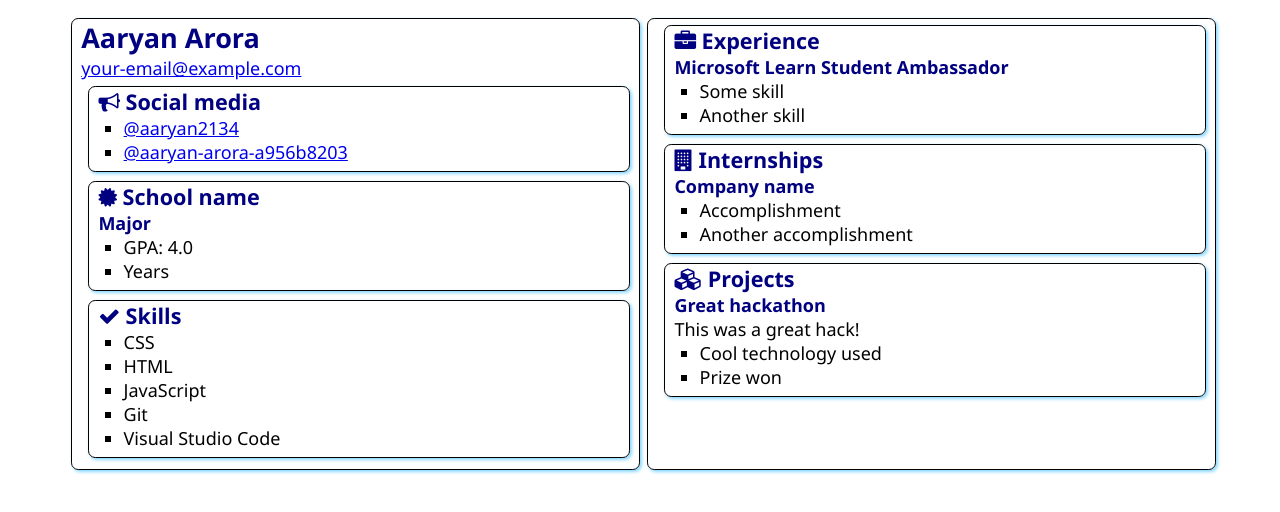
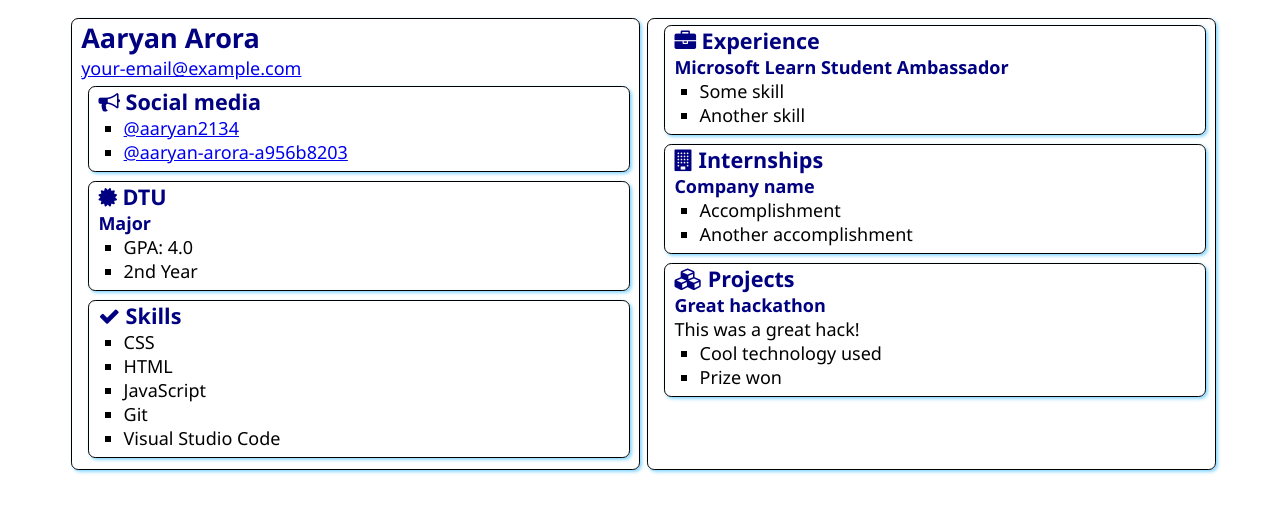
Before and after one commit to aaryan2134/SATechnicalOnboarding, a plain HTML site: page src/index.html in a window 1280 px wide. Drawn offline with Linux system fonts and the light colour scheme.

Commit message:
Updated details

```diff
--- a/src/index.html
+++ b/src/index.html
@@ -13,7 +13,7 @@
     <main>
         <article class="box">
             <h1>Aaryan Arora</h1>
-            <div><a href="mailto:your.email@example.com">your-email@example.com</a></div>
+            <div><a href="mailto:aaryan2134@gmail.com">your-email@example.com</a></div>
 
             <section class="box">
                 <h2>
@@ -30,12 +30,12 @@
                 <div class="education">
                     <h2>
                         <i class="fa fa-certificate" aria-hidden="true"></i>
-                        School name
+                        DTU
                     </h2>
                     <h3>Major</h3>
                     <ul>
                         <li>GPA: 4.0</li>
-                        <li>Years</li>
+                        <li>2nd Year</li>
                     </ul>
                 </div>
             </section>
```
